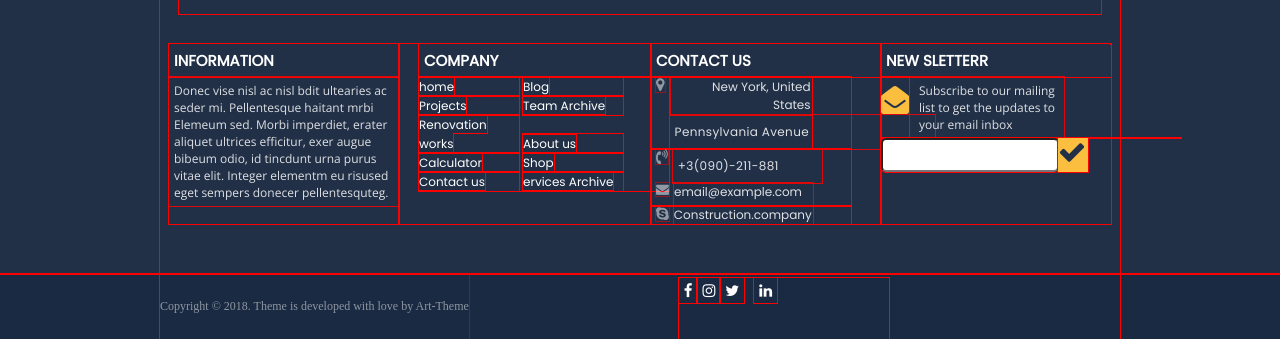
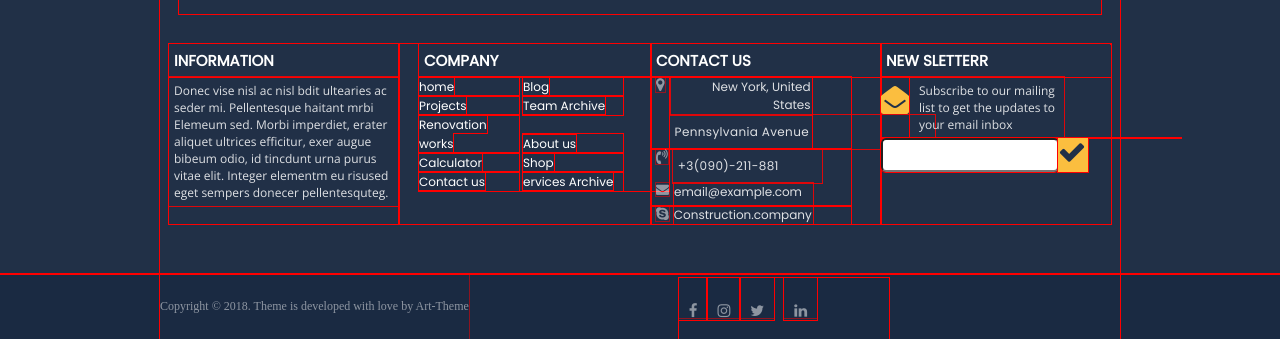
Before and after one commit to Jonathanbir/git_new, a PHP site: page /Amoshw01/index.html in a window 1280 px wide. Shown: the part 5053-5392 px from the top of the page. Run offline with PHP 8.4, Linux system fonts and the light colour scheme.

Commit message:
Update style.css

```diff
--- a/Amoshw01/style.css
+++ b/Amoshw01/style.css
@@ -594,7 +594,7 @@ a{
 
 .img-region{
     /* width:794px; */
-    width: 60%;
+    width: 65%;
     margin: auto;
     padding-bottom: 20px;
 }
@@ -606,7 +606,7 @@ a{
 
 
 .projects img{
-    width: 252px;
+    width:31%;
     margin: 6px;
 }
 
@@ -1390,8 +1390,14 @@ a{
     opacity: .5;
 }
 
-.footer-media i{
+.footer .footer-media i{
+    opacity: .5;
+    padding: 0 10px;
+    padding-top: 25px;
+}
 
+.footer .fr{
+    float: right;
 }
 /*-------------------footer end-------------------*/
 /* *{
```
